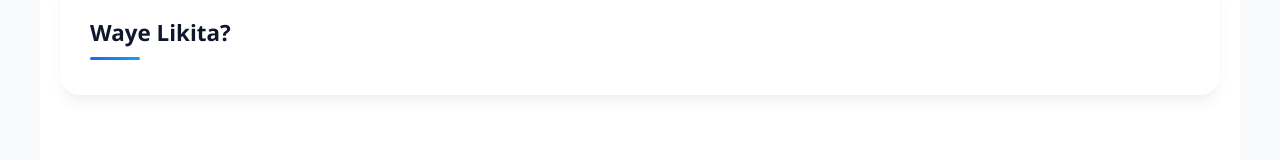
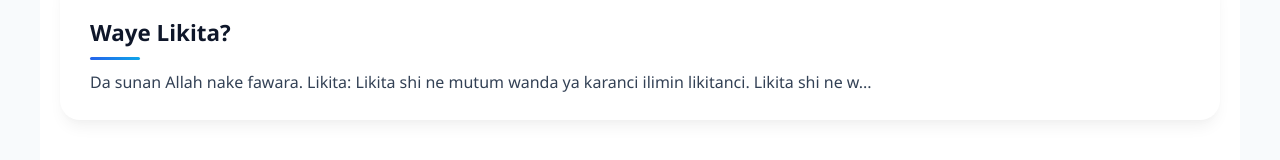
Before and after one commit to mycontribusion/likita-ba-boka-ba, a React (Create React App) app: page /category/Asibiti in a window 1280 px wide. Shown: the part 309-469 px from the top of the page. Built offline with nearby package versions, Linux system fonts and the light colour scheme.

Commit message:
add excert everywhere

```diff
--- a/src/components/FullArticleView.css
+++ b/src/components/FullArticleView.css
@@ -63,7 +63,7 @@
 
 .share-btn-premium {
     background: linear-gradient(135deg, var(--accent-primary), var(--accent-secondary, #4a90e2));
-    color: white;
+    color: #4a90e2;
     border: none;
     padding: 6px 16px;
     border-radius: 8px;
@@ -74,7 +74,7 @@
     align-items: center;
     gap: 8px;
     transition: all 0.3s cubic-bezier(0.4, 0, 0.2, 1);
-    box-shadow: 0 4px 12px rgba(0, 0, 0, 0.1);
+    box-shadow: 0 4px 12px rgba(167, 21, 21, 0.1);
 }
 
 .share-btn-premium:hover {
--- a/src/components/FullArticleView.js
+++ b/src/components/FullArticleView.js
@@ -46,7 +46,7 @@ const FullArticleView = ({ article, onBack, onNavigate, hasNext, hasPrev }) => {
             if (navigator.share) {
               navigator.share({
                 title: article.title,
-                text: `Duba wannan labarin akan Likita Ba Boka: ${article.title}`,
+                text: `Duba wannan labarin akan Likita Ba Boka Ba: ${article.title}`,
                 url: window.location.href,
               }).catch((err) => console.log('Error sharing:', err));
             } else {
--- a/src/pages/CategoryPage.js
+++ b/src/pages/CategoryPage.js
@@ -39,7 +39,7 @@ const CategoryPage = () => {
       <ArticleSection
         articles={filteredArticles}
         onSelectArticle={handleSelectArticle}
-        showExcerpt={false}
+        showExcerpt={true}
       />
 
       {filteredArticles.length === 0 && (
```
